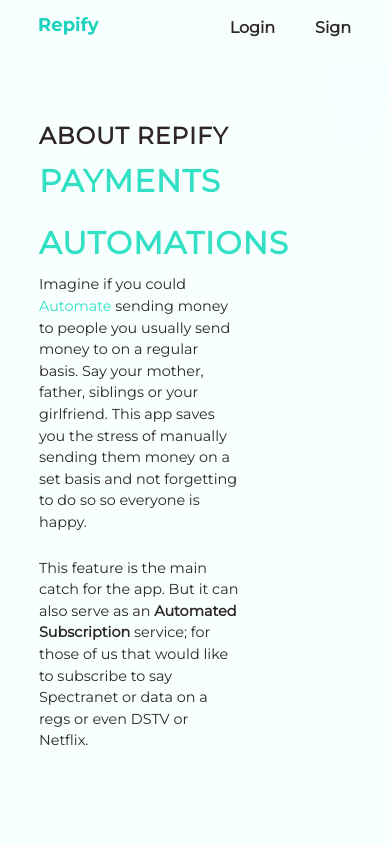
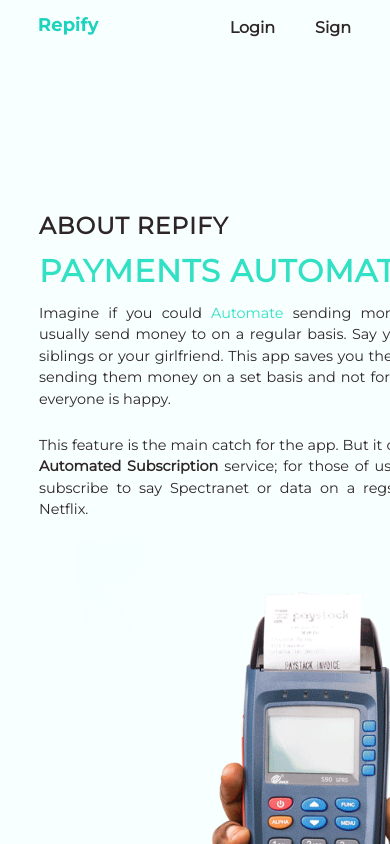
Before and after one commit to BuildForSDGCohort2/Team-038-Frontend, a React (Create React App) app: page / in a window 390 px wide. Built offline with nearby package versions, Linux system fonts and the light colour scheme; the HTML template or start-up script is replaced by a standard one.

Commit message:
responsive on tablet screens

```diff
--- a/src/Pages/Home/About/About.css
+++ b/src/Pages/Home/About/About.css
@@ -31,7 +31,8 @@
     text-align: left;
 }
 
-.SubHeading, .Heading {
+.SubHeading,
+.Heading {
     letter-spacing: 1px;
     text-transform: uppercase;
 }
@@ -42,7 +43,7 @@
 }
 
 .AboutText {
-    --font-size : .9rem;
+    --font-size: .9rem;
     width: 80%;
     font-size: var(--font-size);
     line-height: calc(1.5 * var(--font-size));
@@ -53,5 +54,45 @@
 }
 
 .PaymentGif {
-    height: 657px;
+    height: 523px;
 }
+
+@media screen and (max-width: 1082px) {
+    .AboutWrapper {
+        width: 80%;
+        margin: auto;
+        margin-top: 5%;
+        display: grid;
+        grid-template-columns: repeat(1, 1fr);
+        grid-gap: 10px;
+        grid-template-areas:
+            "AboutDes"
+            "AboutGif"
+        ;
+    }
+
+    .AboutDes {
+        grid-area: AboutDes;
+    }
+
+    .AboutGif {
+        grid-area: AboutGif;
+    }
+
+    .PaymentGif {
+        height: 757px;
+    }
+
+    .AboutDes {
+        text-align: justify;
+        align-self: center;
+        justify-self: center;
+    }
+}
+
+@media screen and (max-width: 605px) {
+    #About {
+        overflow: visible;
+        overflow-x: hidden;
+    }
+}
--- a/src/Pages/Home/Home.css
+++ b/src/Pages/Home/Home.css
@@ -0,0 +1,3 @@
+-webkit-scrollbar {
+    display: none !important;
+}
```
